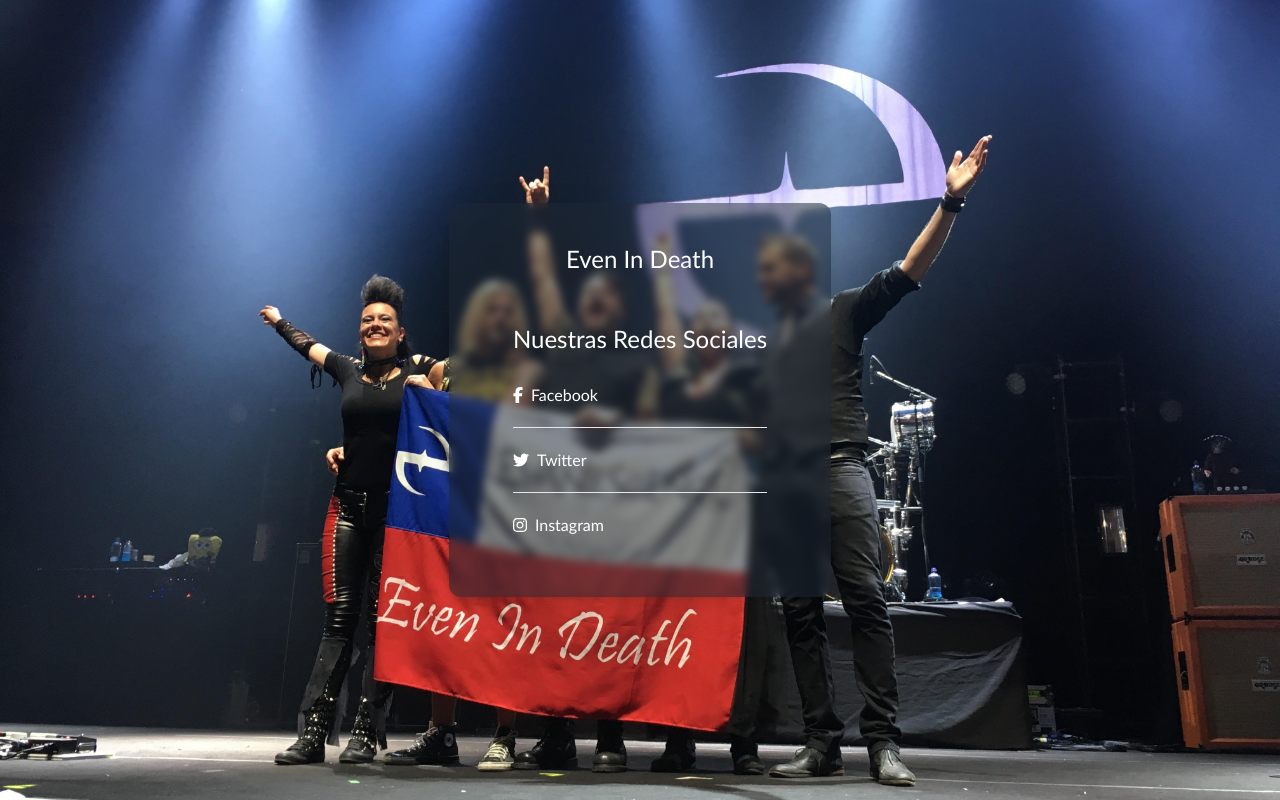
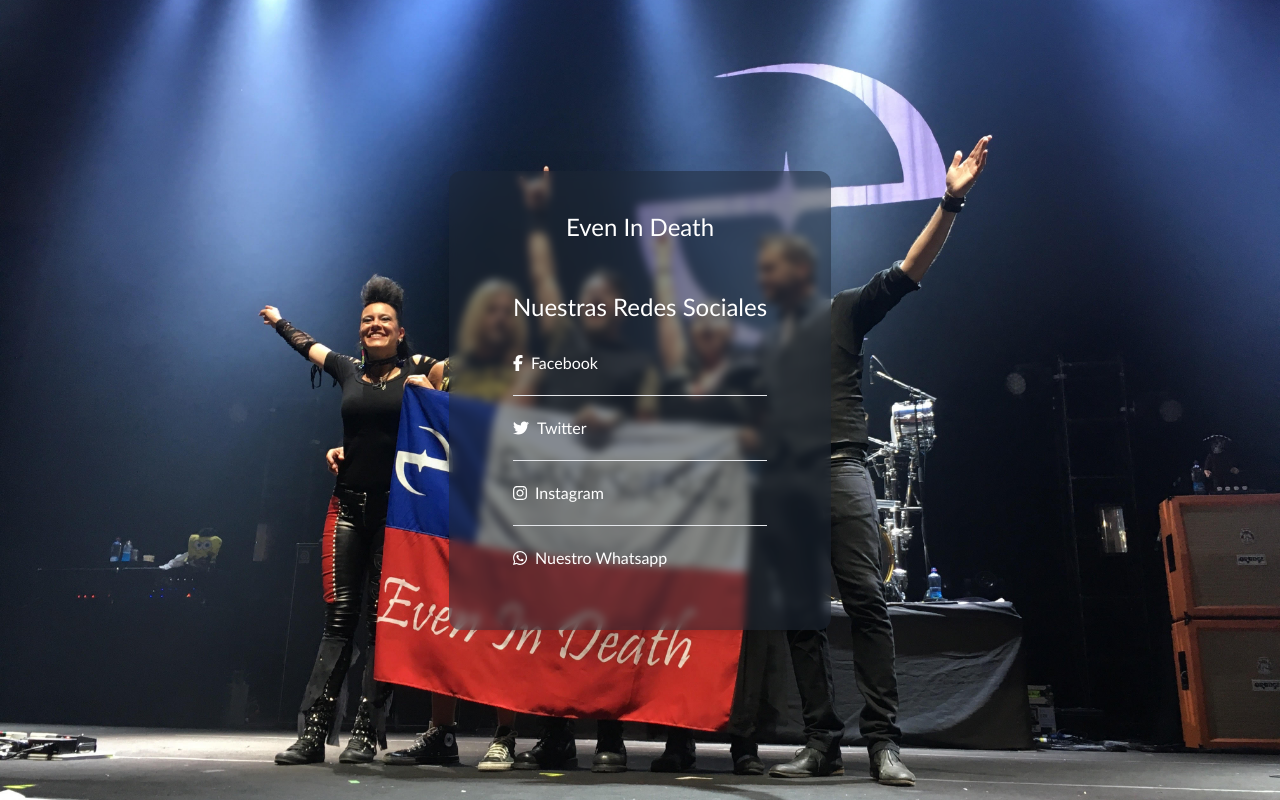
Before and after one commit to angelmaturanat/even-in-death-webpage, a React (Create React App) app: page / in a window 1280 px wide. Built offline with nearby package versions, Linux system fonts and the light colour scheme.

Commit message:
feature(list): add whatsapp link

```diff
--- a/src/components/SocialMediaLinks.tsx
+++ b/src/components/SocialMediaLinks.tsx
@@ -1,5 +1,5 @@
 import React from 'react';
-import { faFacebookF, faTwitter, faInstagram } from '@fortawesome/free-brands-svg-icons';
+import { faFacebookF, faTwitter, faInstagram, faWhatsapp } from '@fortawesome/free-brands-svg-icons';
 import SocialMediaItem from './SocialMediaItem';
 
 const SocialMediaLinks: React.FC = () => {
@@ -10,6 +10,7 @@ const SocialMediaLinks: React.FC = () => {
         <SocialMediaItem icon={faFacebookF} url={'https://www.facebook.com/evanescencechileoficial'} text={'Facebook'}></SocialMediaItem>
         <SocialMediaItem icon={faTwitter} url={'https://twitter.com/Evan_Chile'} text={'Twitter'}></SocialMediaItem>
         <SocialMediaItem icon={faInstagram} url={'https://www.instagram.com/evenindeathchile/'} text={'Instagram'}></SocialMediaItem>
+        <SocialMediaItem icon={faWhatsapp} url={'https://chat.whatsapp.com/L4NnVKNemE3FnVbV5kqoFv'} text={'Nuestro Whatsapp'}></SocialMediaItem>
       </ul>
     </div>
   );
```
